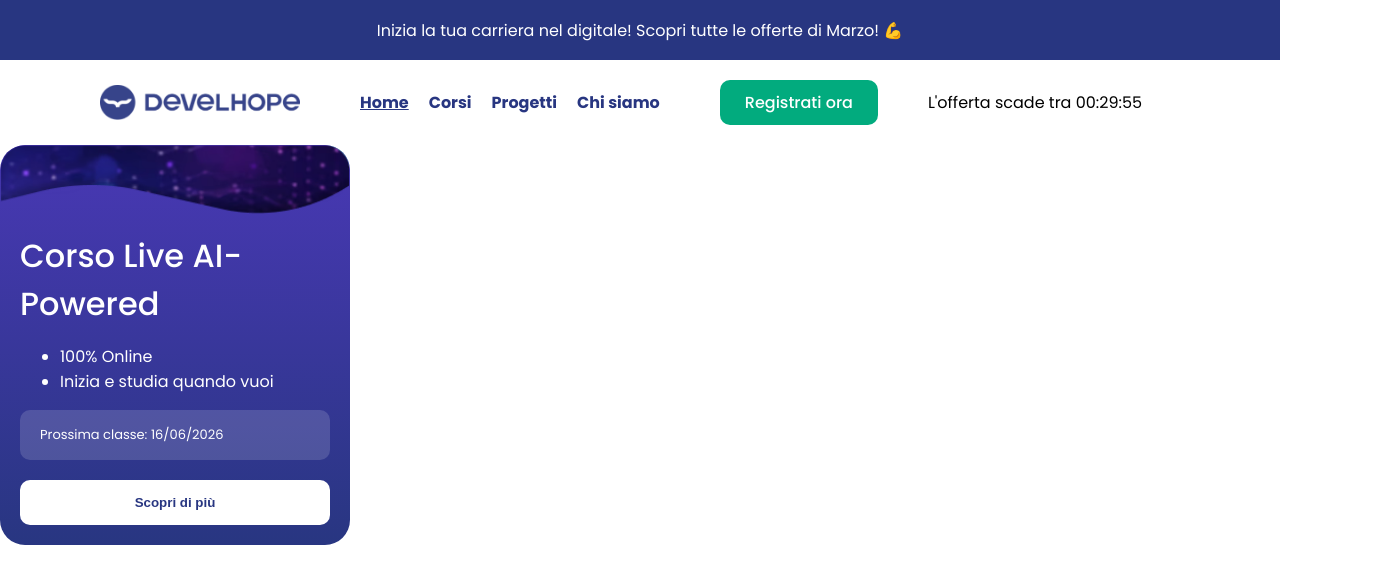
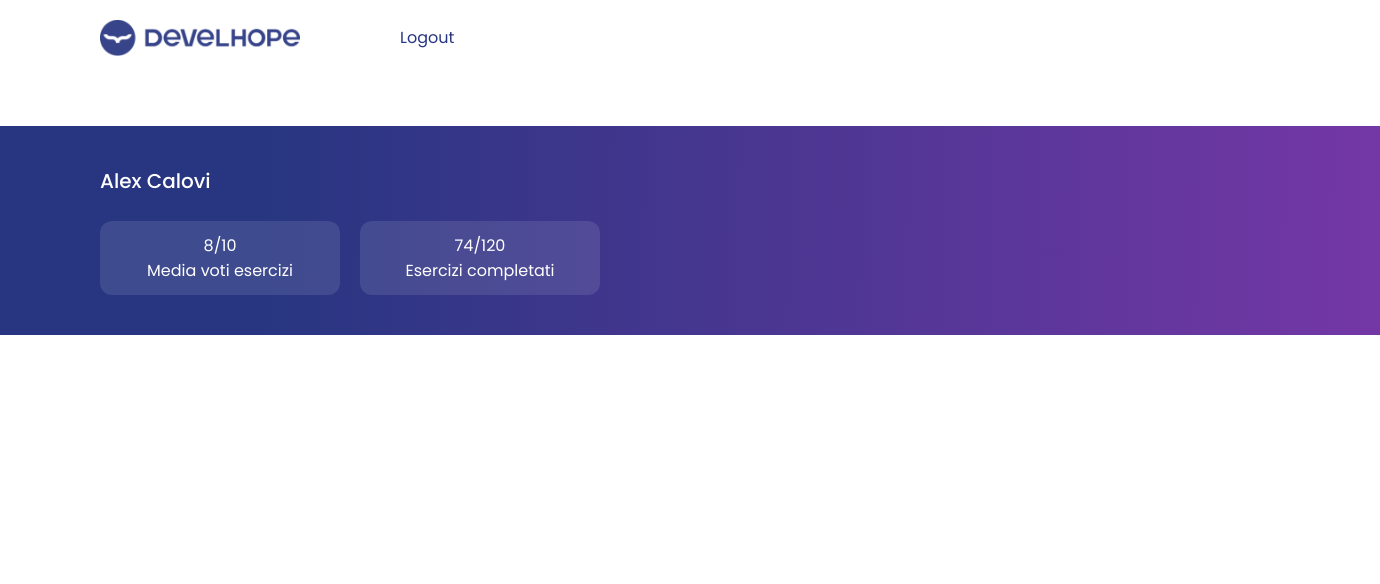
Before and after one commit to alexcalovi98/develhope-site-clone, a React (Vite) app in the folder develhope-react/: page / in a window 1280 px wide. Shown: the top 584 px of the page, 1380 px wide, since content can reach past the window. Built offline with nearby package versions, Linux system fonts and the light colour scheme.

Commit message:
new folder structure, wip private area in react

```diff
--- a/develhope-react/src/App.tsx
+++ b/develhope-react/src/App.tsx
@@ -1,11 +1,13 @@
-import { HomePage } from "./components/home-page/HomePage"
+import { AreaPage } from "./pages/area-page/AreaPage"
+import { HomePage } from "./pages/home-page/HomePage"
 
 function App() {
   return (
     <>
     <div className="container-full-width">
       <div className="container full-width">
-        <HomePage />
+        {/* <HomePage /> */}
+        <AreaPage />
       </div>
     </div>
     </>
--- /dev/null
+++ b/develhope-react/src/features/area/area-recap/AreaRecap.css
@@ -0,0 +1,25 @@
+.user-recap {
+    width: 100%;
+    background: linear-gradient(91deg,#283681 19.39%,#7437a6 100%);
+    padding: 40px 0 40px 100px;
+    color: var(--color-accent);
+}
+
+.user-name {
+    font-weight: 500;
+    font-size: 20px;
+}
+
+.user-stats-container {
+    display: flex;
+    flex-direction: row;
+    gap: 20px;
+}
+
+.user-stats {
+    width: 200px;
+    text-align: center;
+    border-radius: 12px;
+    background: rgba(255, 255, 255, .1);
+    padding: 12px 20px;
+}
--- /dev/null
+++ b/develhope-react/src/features/area/area-recap/AreaRecap.tsx
@@ -0,0 +1,27 @@
+import type { UserStats } from "../../../types/user-stats";
+import "./AreaRecap.css";
+
+type AreaRecapProps = {
+    name: string;
+    stats?: UserStats[]
+}
+
+export function AreaRecap({ name, stats = [] }: AreaRecapProps) {
+    return (
+        <div className="user-recap">
+            <span className="user-name">{name}</span>
+            <br/><br/>
+            <div className="user-stats-container">
+                {
+                    stats.map(stat =>
+                        <div className="user-stats">
+                            <span>{stat.value}/{stat.maxValue}</span>
+                            <br/>
+                            <span>{stat.label}</span>
+                        </div>
+                    )
+                }
+            </div>
+        </div>
+    )
+}
--- /dev/null
+++ b/develhope-react/src/pages/area-page/AreaPage.tsx
@@ -0,0 +1,18 @@
+import { Header } from "../../components/header/Header";
+import { AreaRecap } from "../../features/area/area-recap/AreaRecap";
+import type { UserStats } from "../../types/user-stats";
+
+export function AreaPage() {
+    const userStats: UserStats[] = [
+        { label: "Media voti esercizi", value: 8, maxValue: 10 },
+        { label: "Esercizi completati", value: 74, maxValue: 120 },
+    ]
+
+    return (
+        <>
+        <Header home={false} />
+        <br /><br />
+        <AreaRecap name="Alex Calovi" stats={userStats}/>
+        </>
+    )
+}
--- a/develhope-react/src/components/home-page/HomePage.tsx
+++ b/develhope-react/src/pages/home-page/HomePage.tsx
@@ -1,6 +1,6 @@
-import { CourseCard } from "../course-card/CourseCard"
-import { Header } from "../header/Header"
-import { HomeBanner } from "../home-banner/HomeBanner"
+import { CourseCard } from "../../features/home/course-card/CourseCard"
+import { Header } from "../../components/header/Header"
+import { HomeBanner } from "../../features/home/home-banner/HomeBanner"
 
 import courseCardTop from "../../assets/card-top-1.png";
 
--- /dev/null
+++ b/develhope-react/src/types/user-stats.d.ts
@@ -0,0 +1,5 @@
+export type UserStats = {
+    label: string;
+    value: number;
+    maxValue: number;
+}
```
Also changed, not shown: develhope-react/src/features/home/course-card/CourseCard.css (renamed from develhope-react/src/components/course-card/CourseCard.css), develhope-react/src/features/home/course-card/CourseCard.tsx (renamed from develhope-react/src/components/course-card/CourseCard.tsx), develhope-react/src/features/home/home-banner/HomeBanner.css (renamed from develhope-react/src/components/home-banner/HomeBanner.css), develhope-react/src/features/home/home-banner/HomeBanner.tsx (renamed from develhope-react/src/components/home-banner/HomeBanner.tsx).
